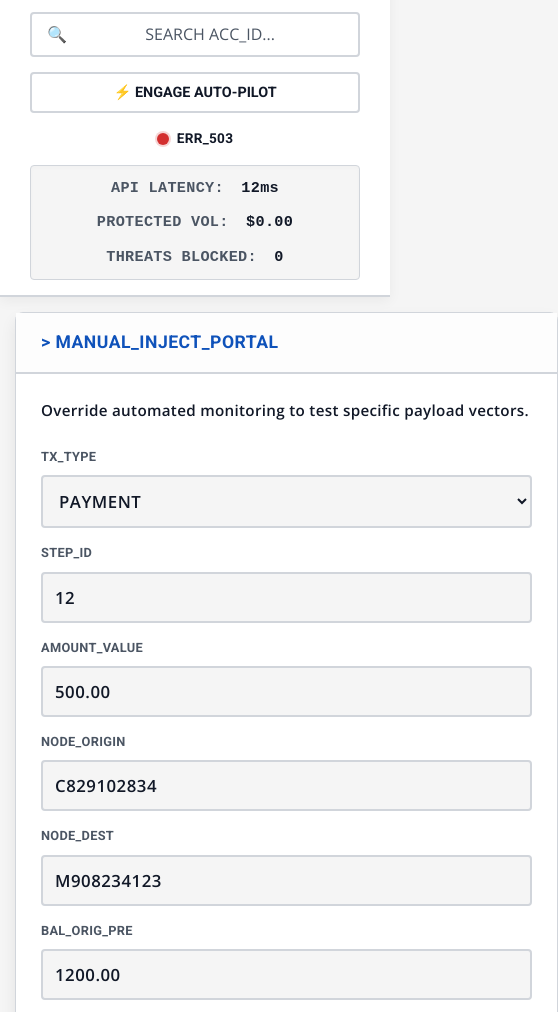
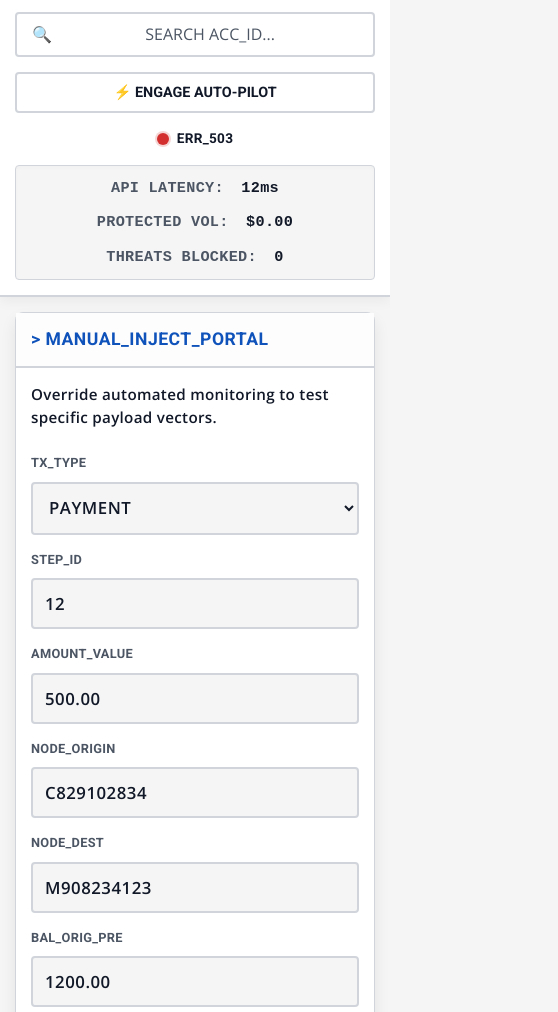
Before and after one commit to PrushtiGajjar/finguard-os, a plain HTML site: page static/index.html in a window 390 px wide. Shown: the part 71-1083 px from the top of the page, 558 px wide, since content can reach past the window. Drawn offline with nearby package versions, Linux system fonts and the light colour scheme; no server answers.

Commit message:
Fixed mobile padding and flexbox boundaries

```diff
--- a/static/css/styles.css
+++ b/static/css/styles.css
@@ -142,6 +142,8 @@ h1, h2, h3 { font-family: var(--font-heading); font-weight: 700; letter-spacing:
     display: flex;
     flex-direction: column;
     box-shadow: 0 8px 16px rgba(0, 0, 0, 0.08); /* Stronger shadow to highlight panels */
+    min-width: 0; /* CRITICAL FIX: prevents grid items from expanding past screen width */
+    width: 100%;
 }
 
 .panel-header {
@@ -217,7 +219,7 @@ h1, h2, h3 { font-family: var(--font-heading); font-weight: 700; letter-spacing:
 .btn-execute:active { transform: translateY(0); box-shadow: none; }
 
 /* --- COLUMN 2: TABLE --- */
-.table-wrapper { flex: 1; overflow-y: auto; overflow-x: auto; padding: 0; background: var(--bg-panel); width: 100%; }
+.table-wrapper { flex: 1; overflow-y: auto; overflow-x: auto; padding: 0; background: var(--bg-panel); width: 100%; min-width: 0; }
 .cyber-table { width: 100%; border-collapse: collapse; font-family: var(--font-body); font-size: 1rem; letter-spacing: 0.2px; }
 .cyber-table th {
     position: sticky; top: 0; background: #e5e7eb;
@@ -365,6 +367,8 @@ h1, h2, h3 { font-family: var(--font-heading); font-weight: 700; letter-spacing:
         flex-direction: column;
         align-items: center;
         text-align: center;
+        padding: 15px; /* Reduce padding to fit mobile */
+        width: 100%;
     }
 
     .sys-title h1 { font-size: 1.3rem; }
@@ -399,6 +403,14 @@ h1, h2, h3 { font-family: var(--font-heading); font-weight: 700; letter-spacing:
 
     .cyber-form > .form-group {
         margin-bottom: 15px;
+    }
+
+    .panel-header {
+        padding: 15px 15px;
+    }
+
+    .panel-content {
+        padding: 15px;
     }
 
     .modal-content {
--- a/static/index.html
+++ b/static/index.html
@@ -8,7 +8,7 @@
     <!-- Clean Readable Fonts -->
     <link href="https://fonts.googleapis.com/css2?family=Roboto:wght@500;700&family=Open+Sans:wght@400;600&family=JetBrains+Mono:wght@400;700&display=swap" rel="stylesheet">
 
-    <link rel="stylesheet" href="css/styles.css?v=4">
+    <link rel="stylesheet" href="css/styles.css?v=6">
 
     <!-- Chart.js for rendering AI analytics -->
     <script src="https://cdn.jsdelivr.net/npm/chart.js"></script>
```
